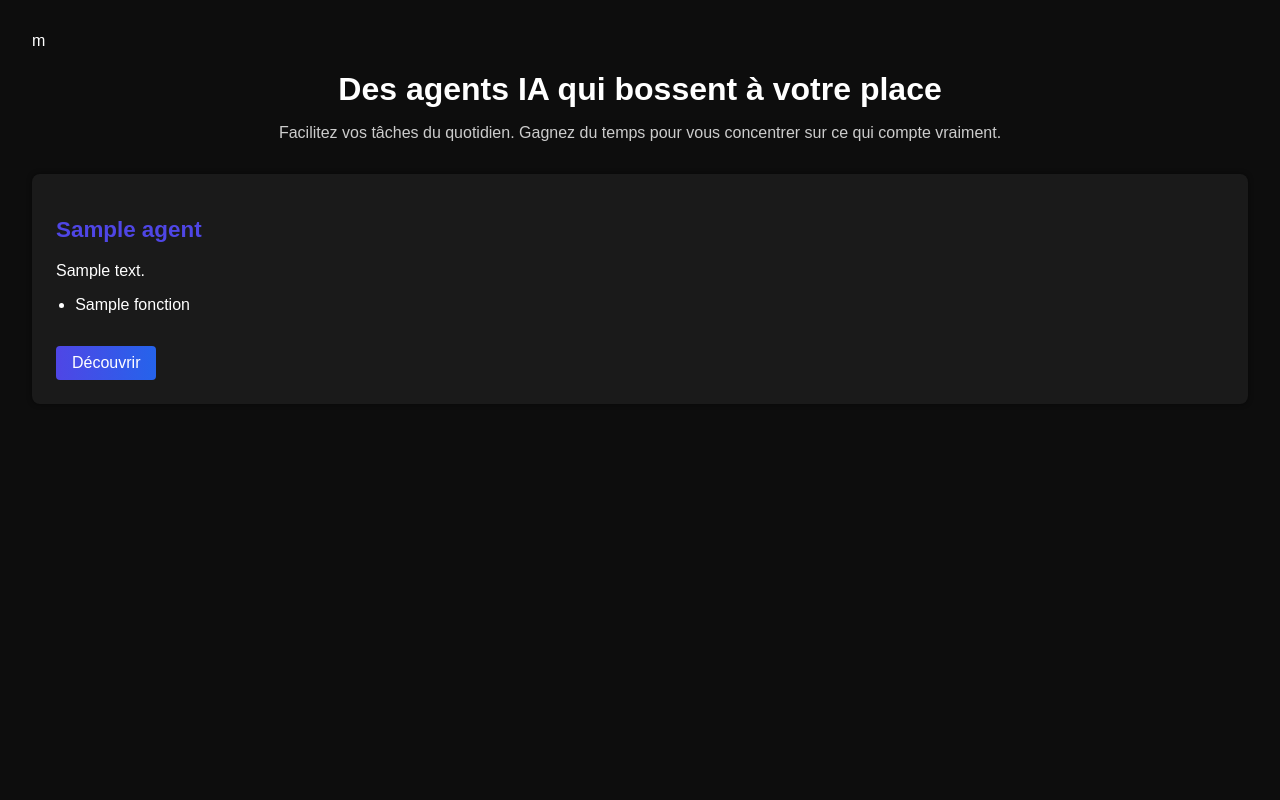
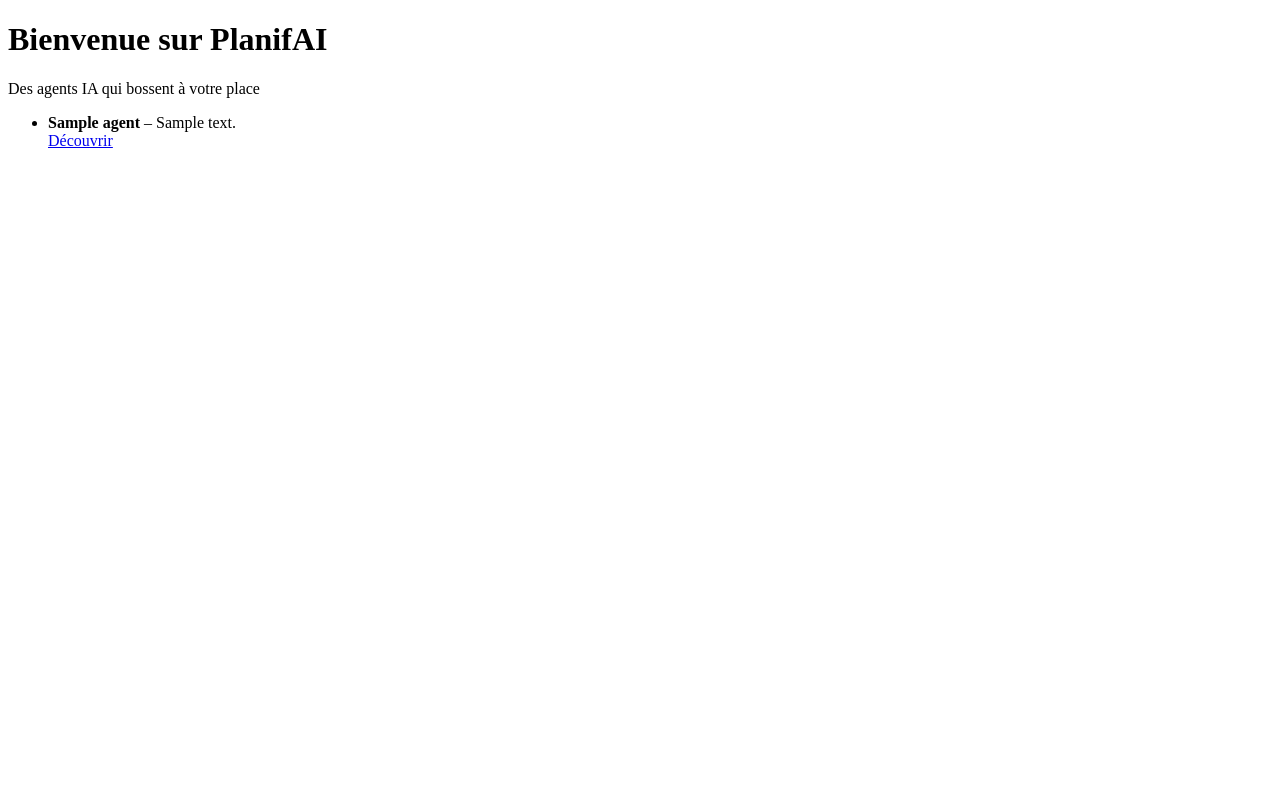
Before and after one commit to Heloise97122/PlanifAI-site, a Python web app: template templates/index.html in a window 1280 px wide. Run offline with Jinja, Linux system fonts and the light colour scheme; the template is opened without the code that fills it: most values are stand-ins (such as "Sample title", 1, 10 or a date in 2020).

Commit message:
Update index.html

```diff
--- a/templates/index.html
+++ b/templates/index.html
@@ -1,76 +1,21 @@
-m<!DOCTYPE html>
+<!DOCTYPE html>
 <html lang="fr">
 <head>
-  <meta charset="UTF-8">
-  <meta name="viewport" content="width=device-width, initial-scale=1.0">
-  <title>PlanifAI – Agents IA</title>
-  <style>
-    body {
-      font-family: sans-serif;
-      background-color: #0d0d0d;
-      color: #ffffff;
-      margin: 0;
-      padding: 2rem;
-    }
-    h1 {
-      text-align: center;
-      margin-bottom: 1rem;
-    }
-    p.description {
-      text-align: center;
-      color: #cccccc;
-      margin-bottom: 2rem;
-    }
-    .grid {
-      display: grid;
-      grid-template-columns: repeat(auto-fit, minmax(280px, 1fr));
-      gap: 2rem;
-    }
-    .card {
-      background-color: #1a1a1a;
-      border-radius: 8px;
-      padding: 1.5rem;
-      box-shadow: 0 0 5px rgba(0,0,0,0.5);
-      transition: transform 0.2s;
-    }
-    .card:hover {
-      transform: translateY(-4px);
-    }
-    .card h2 {
-      color: #4f46e5;
-      font-size: 1.4rem;
-    }
-    ul {
-      padding-left: 1.2rem;
-    }
-    a.button {
-      display: inline-block;
-      margin-top: 1rem;
-      padding: 0.5rem 1rem;
-      background: linear-gradient(to right, #4f46e5, #2563eb);
-      color: #fff;
-      text-decoration: none;
-      border-radius: 4px;
-    }
-  </style>
+  <meta charset="UTF-8" />
+  <meta name="viewport" content="width=device-width, initial-scale=1.0" />
+  <title>PlanifAI</title>
 </head>
 <body>
-  <h1>Des agents IA qui bossent à votre place</h1>
-  <p class="description">Facilitez vos tâches du quotidien. Gagnez du temps pour vous concentrer sur ce qui compte vraiment.</p>
+  <h1>Bienvenue sur PlanifAI</h1>
+  <p>Des agents IA qui bossent à votre place</p>
 
-  <div class="grid">
+  <ul>
     {% for agent in agents %}
-    <div class="card">
-      <h2>{{ agent.nom }}</h2>
-      <p>{{ agent.description }}</p>
-      <ul>
-        {% for f in agent.fonctions %}
-        <li>{{ f }}</li>
-        {% endfor %}
-      </ul>
-      <a class="button" href="agents/{{ agent.id }}.html">Découvrir</a>
-    </div>
+    <li>
+      <strong>{{ agent.nom }}</strong> – {{ agent.description }}<br />
+      <a href="agents/{{ agent.id }}.html">Découvrir</a>
+    </li>
     {% endfor %}
-  </div>
+  </ul>
 </body>
 </html>
```
